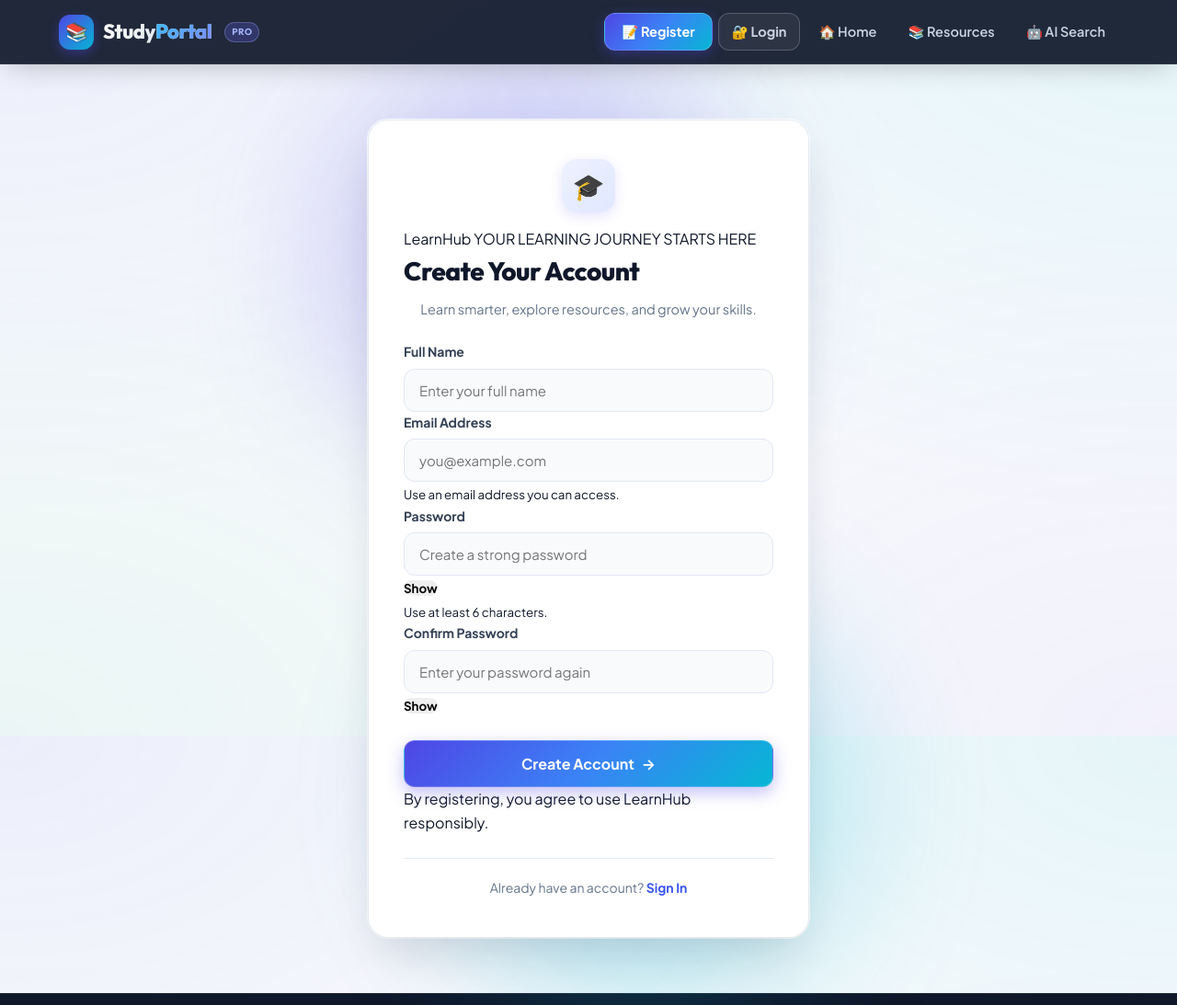
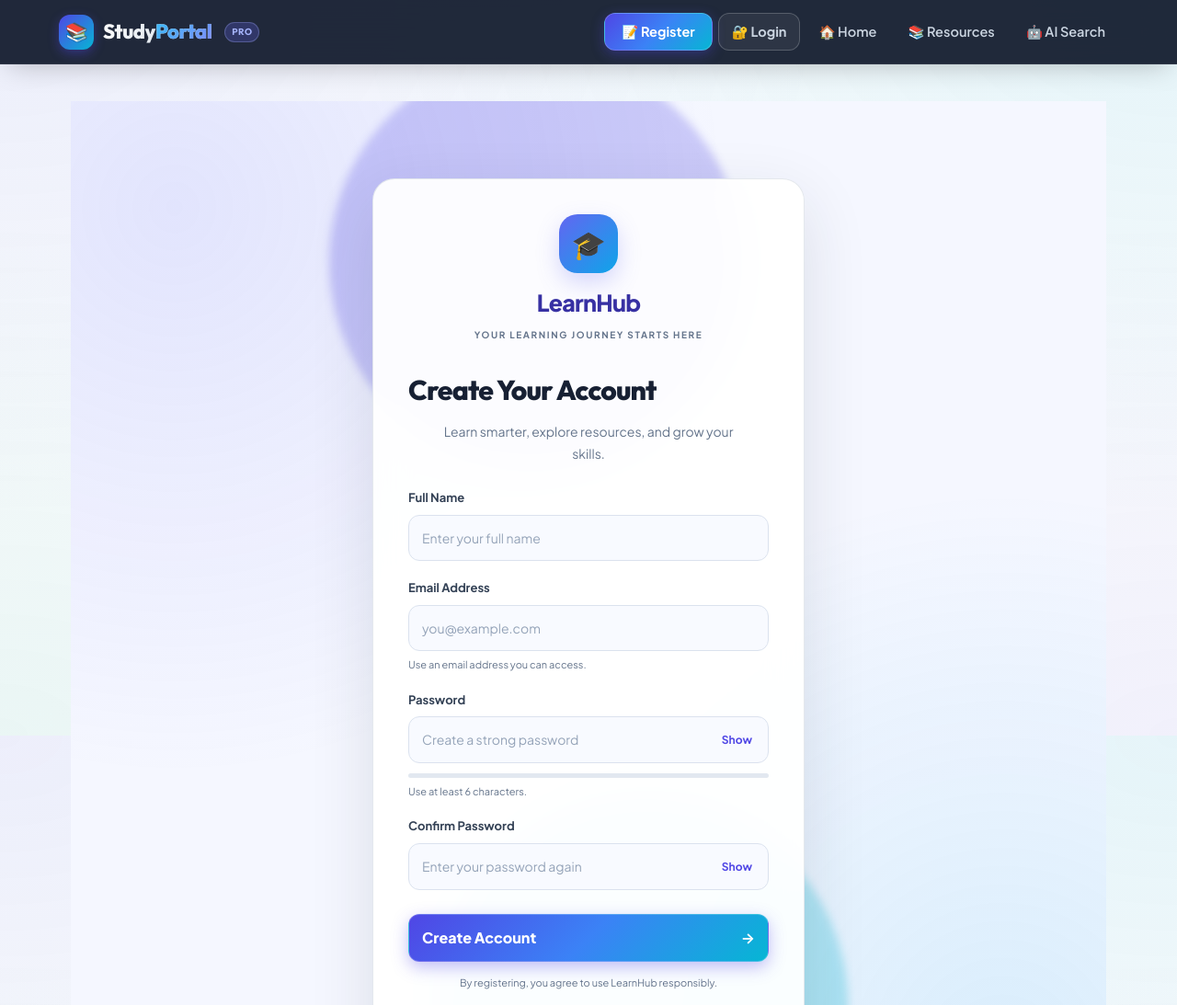
Before and after one commit to Keerthana-tech7/learnhub2, a website: page public/index.html in a window 1280 px wide. Shown: the top 1093 px of the page at 92% size. Drawn offline with Linux system fonts and the light colour scheme; no server answers.

Commit message:
Add styles for premium register page

```diff
--- a/public/style.css
+++ b/public/style.css
@@ -2074,3 +2074,282 @@ footer p {
         color: #0f172a !important;
     }
 }
+/* =========================================
+LEARNHUB PREMIUM REGISTER PAGE
+========================================= */
+
+.register-page {
+position: relative;
+isolation: isolate;
+overflow: hidden;
+padding: 64px 20px;
+background:
+radial-gradient(ellipse at 10% 10%, rgba(99, 102, 241, 0.13), transparent 42%),
+radial-gradient(ellipse at 90% 90%, rgba(14, 165, 233, 0.12), transparent 42%),
+var(--bg, #f5f7ff);
+}
+
+.register-page .auth-ambient-glow {
+pointer-events: none;
+filter: blur(5px);
+}
+
+.register-box {
+position: relative;
+z-index: 1;
+width: min(100%, 470px);
+padding: 38px;
+border: 1px solid rgba(148, 163, 184, 0.25);
+border-radius: 24px;
+background: rgba(255, 255, 255, 0.94);
+box-shadow: 0 24px 70px rgba(30, 41, 59, 0.12);
+backdrop-filter: blur(18px);
+}
+
+.register-brand {
+display: flex;
+flex-direction: column;
+align-items: center;
+gap: 7px;
+margin-bottom: 28px;
+text-align: center;
+}
+
+.register-brand .auth-header-icon {
+display: grid;
+place-items: center;
+width: 64px;
+height: 64px;
+margin-bottom: 5px;
+border-radius: 20px;
+background: linear-gradient(135deg, #6366f1, #0ea5e9);
+box-shadow: 0 10px 25px rgba(99, 102, 241, 0.25);
+font-size: 30px;
+}
+
+.register-brand-name {
+color: #3730a3;
+font-size: 25px;
+font-weight: 800;
+letter-spacing: -0.7px;
+}
+
+.register-brand-tagline {
+color: #64748b;
+font-size: 10px;
+font-weight: 700;
+letter-spacing: 1.6px;
+}
+
+.register-heading {
+margin-bottom: 25px;
+text-align: center;
+}
+
+.register-heading h1 {
+margin-bottom: 10px;
+color: #172033;
+font-size: clamp(25px, 5vw, 30px);
+font-weight: 800;
+letter-spacing: -0.8px;
+}
+
+.register-heading .page-subtitle {
+max-width: 340px;
+margin: 0 auto;
+color: #64748b;
+font-size: 14px;
+line-height: 1.7;
+}
+
+.register-box #register-message {
+margin-bottom: 16px;
+}
+
+.register-field {
+margin-bottom: 19px;
+}
+
+.register-field > label {
+display: block;
+margin-bottom: 8px;
+color: #334155;
+font-size: 13px;
+font-weight: 700;
+}
+
+.register-field input {
+box-sizing: border-box;
+width: 100%;
+min-height: 49px;
+padding: 13px 14px;
+border: 1px solid #dbe2ee;
+border-radius: 12px;
+outline: none;
+background: #f8faff;
+color: #172033;
+font: inherit;
+font-size: 14px;
+transition: border-color 0.2s ease, box-shadow 0.2s ease, background 0.2s ease;
+}
+
+.register-field input::placeholder {
+color: #94a3b8;
+}
+
+.register-field input:focus {
+border-color: #6366f1;
+background: #fff;
+box-shadow: 0 0 0 4px rgba(99, 102, 241, 0.12);
+}
+
+.register-field small {
+display: block;
+margin-top: 7px;
+color: #64748b;
+font-size: 11px;
+line-height: 1.5;
+}
+
+.password-input-wrap {
+position: relative;
+display: flex;
+align-items: center;
+}
+
+.password-input-wrap input {
+padding-right: 70px;
+}
+
+.password-toggle {
+position: absolute;
+right: 10px;
+padding: 7px 8px;
+border: none;
+border-radius: 7px;
+background: transparent;
+color: #4f46e5;
+font-size: 12px;
+font-weight: 700;
+cursor: pointer;
+}
+
+.password-toggle:hover {
+background: #eef2ff;
+}
+
+.password-strength-track {
+height: 5px;
+margin-top: 11px;
+overflow: hidden;
+border-radius: 10px;
+background: #e2e8f0;
+}
+
+.password-strength-bar {
+width: 0;
+height: 100%;
+border-radius: inherit;
+background: #94a3b8;
+transition: width 0.25s ease, background 0.25s ease;
+}
+
+.register-submit {
+display: flex;
+align-items: center;
+justify-content: space-between;
+width: 100%;
+min-height: 52px;
+margin-top: 8px;
+padding: 14px 18px;
+border: none;
+border-radius: 12px;
+background: linear-gradient(110deg, #4f46e5, #6366f1 55%, #0284c7);
+box-shadow: 0 9px 22px rgba(79, 70, 229, 0.22);
+color: #fff;
+font-size: 14px;
+font-weight: 750;
+cursor: pointer;
+transition: transform 0.2s ease, box-shadow 0.2s ease;
+}
+
+.register-submit:hover {
+transform: translateY(-2px);
+box-shadow: 0 13px 28px rgba(79, 70, 229, 0.28);
+}
+
+.register-submit:active {
+transform: translateY(0);
+}
+
+.register-submit:disabled {
+opacity: 0.65;
+cursor: not-allowed;
+transform: none;
+}
+
+.register-terms {
+margin: 14px 0 0;
+color: #64748b;
+font-size: 11px;
+line-height: 1.6;
+text-align: center;
+}
+
+.register-box .auth-footer-help {
+margin-top: 25px;
+padding-top: 20px;
+border-top: 1px solid #e8edf5;
+text-align: center;
+}
+
+.register-box .auth-footer-help p {
+margin: 0;
+color: #64748b;
+font-size: 13px;
+}
+
+.register-box .auth-footer-help a {
+color: #4f46e5;
+font-weight: 750;
+text-decoration: none;
+}
+
+.register-box .auth-footer-help a:hover {
+text-decoration: underline;
+}
+
+.register-field input:focus-visible,
+.password-toggle:focus-visible,
+.register-submit:focus-visible {
+outline: 3px solid rgba(99, 102, 241, 0.35);
+outline-offset: 3px;
+}
+
+@media (max-width: 480px) {
+.register-page {
+padding: 35px 14px;
+}
+
+.register-box {
+    padding: 27px 20px;
+    border-radius: 20px;
+}
+
+.register-brand {
+    margin-bottom: 23px;
+}
+
+.register-heading h1 {
+    font-size: 25px;
+}
+
+}
+
+@media (prefers-reduced-motion: reduce) {
+.register-field input,
+.password-strength-bar,
+.register-submit {
+transition: none;
+}
+}
```
